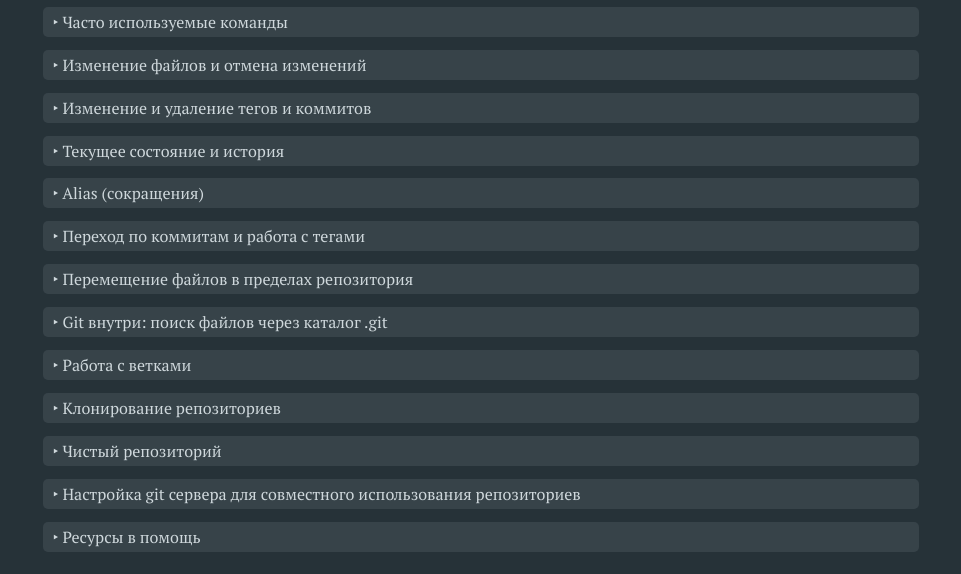
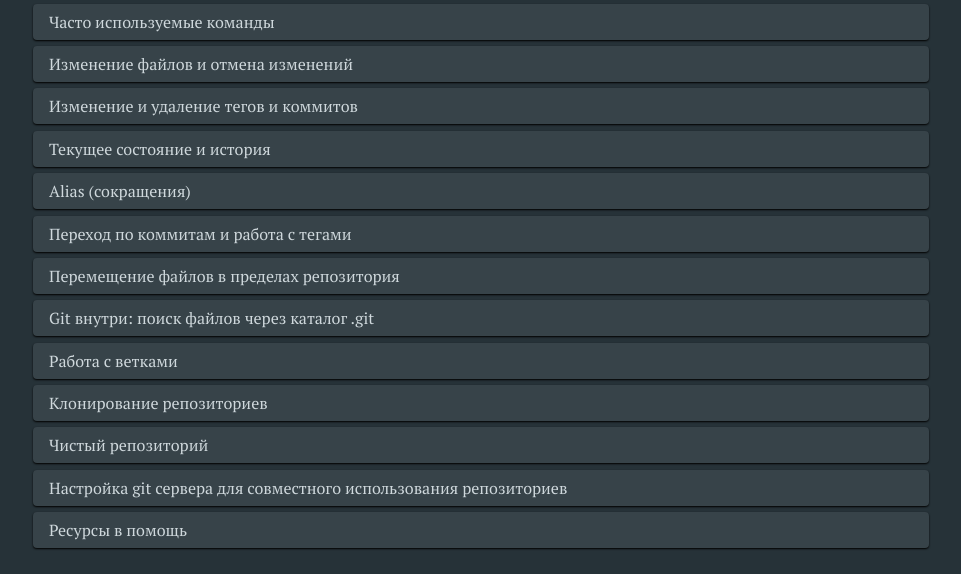
Before and after one commit to AleksiMagner/git-tutor, a plain HTML site: page index.html in a window 1280 px wide. Shown: the part 86-660 px from the top of the page, without its empty margins (159-1120 px from the left). Drawn offline with Linux system fonts and the light colour scheme.

Commit message:
Обновил аккордеон

```diff
--- a/index.html
+++ b/index.html
@@ -10,9 +10,12 @@
 <body>
 	<main>
 		<h1>Руководство по работе с Git</h1>
-		<details>
-			<summary>Часто используемые команды</summary>
+		<span id="items"></span>
 		<section>
+			<span id="item1"></span>
+			<a href="#item1" id="open-item1">Часто используемые команды</a>
+			<a href="#items" id="close-item1">Часто используемые команды</a>
+			<div class="content">
 <pre><code>git add . // добавление всех изменений в индекс
 git com 'Комментарий' // добавление всех изменений в индекс (если файл до этого был уже в индексе) и сохранение (коммит)
 git coma 'Сообщение коммита' // изменение последнего коммита
@@ -25,12 +28,14 @@ git go [name] // переключение на новую ветку, возвр
 git branch -d [namebranch] // удаление ветки
 git push // отправка изменений в оригинальный репозиторий
 git pull // получение последней актуальной версии с оригинального репозитория</code></pre>
+			</div>
 		</section>
-		</details>
 
-		<details>
-			<summary>Изменение файлов и отмена изменений</summary>
 		<section>
+			<span id="item2"></span>
+			<a href="#item2" id="open-item2">Изменение файлов и отмена изменений</a>
+			<a href="#items" id="close-item2">Изменение файлов и отмена изменений</a>
+			<div class="content">
 				<h3>До внесения изменений в индекс</h3>
 				<p>После внесения изменений в файлы репозитория можно сделать следующее:</p>
 				<ul>
@@ -65,12 +70,14 @@ git pull // получение последней актуальной верс
 
 				<p>При использовании команды <code>git commit</code> без параметров появится интерактивное окно редактора, где нужно будет ввести сообщение коммита.</p>
 				<p>После ввода сообщения нужно нажать <code>Ctrl + X</code> &rarr; <code>Y</code> &rarr; <code>Enter</code> для сохранения и выхода из редактора</p>
+			</div>
 		</section>
-		</details>
 
-		<details>
-			<summary>Изменение и удаление тегов и коммитов</summary>
 		<section>
+			<span id="item3"></span>
+			<a href="#item3" id="open-item3">Изменение и удаление тегов и коммитов</a>
+			<a href="#items" id="close-item3">Изменение и удаление тегов и коммитов</a>
+			<div class="content">
 				<h3>Внесение изменений в коммиты</h3>
 				<p>Если вдруг после сделанного коммита появилась необходимость внести несколько мелких изменений и делать ради этого новый коммит не нужно, можно перезаписать последний коммит.</p>
 				<p>Добавляем в индекс новые изменения после последнего сделанного коммита:</p>
@@ -112,12 +119,14 @@ git pull // получение последней актуальной верс
 				<h3>Удаление тега oops (уборка)</h3>
 				<p>Тег <code>oops</code> свою функцию выполнил. Чтобы удалить его и коммиты, на которые он ссылался, воспользуемся сборщиком мусора:</p>
 				<pre><code>git tag -d oops</code></pre>
+			</div>
 		</section>
-		</details>
 
-		<details>
-			<summary>Текущее состояние и история</summary>
 		<section>
+			<span id="item4"></span>
+			<a href="#item4" id="open-item4">Текущее состояние и история</a>
+			<a href="#items" id="close-item4">Текущее состояние и история</a>
+			<div class="content">
 				<p>Проверка текущего состояния:</p>
 				<pre><code>git status</code></pre>
 
@@ -154,12 +163,14 @@ git pull // получение последней актуальной верс
 				<p>Показ коммитов со всех веток:</p>
 				<pre><code>git log --graph --all</code></pre>
 				<p>При использовании ключа <code>--graph</code> можно графически увидеть есть ли расхождения в ветках и какой коммит является предшественником расхождения.</p>
+			</div>
 		</section>
-		</details>
 
-		<details>
-			<summary>Alias (сокращения)</summary>
 		<section>
+			<span id="item5"></span>
+			<a href="#item5" id="open-item5">Alias (сокращения)</a>
+			<a href="#items" id="close-item5">Alias (сокращения)</a>
+			<div class="content">
 				<p>Бывает неудобно постоянно вводить одни и те же команды. Можно настроить сокращения в файле настроек git.</p>
 				<p>Для этого нужно открыть файл ~/.gitconfig и добавить в него сокращения команд. Например:</p>
 <pre><code>[alias]
@@ -174,12 +185,14 @@ git pull // получение последней актуальной верс
   dump = cat-file -p
 </code></pre>
 				<p>Теперь набор команды, например, <code>git com 'Сообщение коммита'</code> будет аналогичен <code>git commit -a -m 'Сообщение коммита'</code>.</p>
+			</div>
 		</section>
-		</details>
 
-		<details>
-			<summary>Переход по коммитам и работа с тегами</summary>
 		<section>
+			<span id="item6"></span>
+			<a href="#item6" id="open-item6">Переход по коммитам и работа с тегами</a>
+			<a href="#items" id="close-item6">Переход по коммитам и работа с тегами</a>
+			<div class="content">
 				<p>Получить доступ к сохранённой версии файла можно трёмя способами:</p>
 				<ul>
 					<li>Переход по хэшу коммита;</li>
@@ -205,12 +218,14 @@ git pull // получение последней актуальной верс
 				<p>Для обозначения относительной ссылки используется символ «^». Один такой символ перемещает по дереву на 1 коммит.</p>
 				<p>Например, если необходимо перейти на 3 коммита назад в ветке master:</p>
 				<pre><code>git checkout master^^^</code></pre>
+			</div>
 		</section>
-		</details>
 
-		<details>
-			<summary>Перемещение файлов в пределах репозитория</summary>
 		<section>
+			<span id="item7"></span>
+			<a href="#item7" id="open-item7">Перемещение файлов в пределах репозитория</a>
+			<a href="#items" id="close-item7">Перемещение файлов в пределах репозитория</a>
+			<div class="content">
 				<p>Предположим, нужно переместить файл <code>style.css</code> в каталог <code>css</code>:</p>
 <pre><code>mkdir css // создали каталог
 git mv style.css css // переместили файл
@@ -228,12 +243,14 @@ mv style.css css // перемещение файла посредством к
 git add css/style.css
 git rm style.css
 </code></pre>
+			</div>
 		</section>
-		</details>
 
-		<details>
-			<summary>Git внутри: поиск файлов через каталог .git</summary>
 		<section>
+			<span id="item8"></span>
+			<a href="#item8" id="open-item8">Git внутри: поиск файлов через каталог .git</a>
+			<a href="#items" id="close-item8">Git внутри: поиск файлов через каталог .git</a>
+			<div class="content">
 				<p>Поиск последнего коммита:</p>
 				<pre><code>git log -1</code></pre>
 				<p>Вывод последнего коммита:</p>
@@ -248,12 +265,14 @@ git cat-file -p [hash]</code></pre>
 				<pre><code>git cat-file -p [cathash]</code></pre>
 				<p>Вывод файла:</p>
 				<pre><code>git cat-file -p [filehash]</code></pre>
+			</div>
 		</section>
-		</details>
 
-		<details>
-			<summary>Работа с ветками</summary>
 		<section>
+			<span id="item9"></span>
+			<a href="#item9" id="open-item9">Работа с ветками</a>
+			<a href="#items" id="close-item9">Работа с ветками</a>
+			<div class="content">
 				<p>Просмотр локальных веток:</p>
 				<pre><code>git branch</code></pre>
 
@@ -297,12 +316,14 @@ git log --graph --all</code></pre>
 				</ul>
 
 				<p>Учитывая приведённые выше рекомендации, я предпочитаю использовать <code>rebase</code> для кратковременных, локальных веток, а слияние для веток в публичном репозитории.</p>
+			</div>
 		</section>
-		</details>
 
-		<details>
-			<summary>Клонирование репозиториев</summary>
 		<section>
+			<span id="item10"></span>
+			<a href="#item10" id="open-item10">Клонирование репозиториев</a>
+			<a href="#items" id="close-item10">Клонирование репозиториев</a>
+			<div class="content">
 				<p>Перед клонированием нужно находиться в рабочем каталоге, где нужно создать клон.</p>
 				<p>Для проверки, можно узнать текущее месторасположение:</p>
 <pre><code>pwd // показывает полный путь к текущему каталогу
@@ -327,12 +348,14 @@ git branch // список локальных веток клона
 git branch -a // список и удалённых, и локальных веток</code></pre>
 
 				<p>Git выводит все коммиты в оригинальный репозиторий, но ветки в удалённом репозитории не рассматриваются как локальные. Если мы хотим собственную ветку, мы должны сами её создать.</p>
+			</div>
 		</section>
-		</details>
 
-		<details>
-			<summary>Чистый репозиторий</summary>
 		<section>
+			<span id="item11"></span>
+			<a href="#item11" id="open-item11">Чистый репозиторий</a>
+			<a href="#items" id="close-item11">Чистый репозиторий</a>
+			<div class="content">
 				<p>Чистые репозитории (без рабочих каталогов) обычно используются для расшаривания.</p>
 				<p>Обычный git-репозиторий подразумевает, что вы будете использовать его как рабочую директорию, поэтому вместе с файлами проекта в актуальной версии, git хранит все служебные, «чисто-репозиториевские» файлы в поддиректории <code>.git</code>.</p>
 				<p>В удалённых репозиториях нет смысла хранить рабочие файлы на диске (как это делается в рабочих копиях), а всё что им действительно нужно — это дельты изменений и другие бинарные данные репозитория.</p>
@@ -358,12 +381,14 @@ git branch -a // список и удалённых, и локальных ве
 				<p>где <code>shared</code> &ndash; имя удалённого репо, <code>../repo.git</code> &ndash; путь к нему</p>
 				<pre><code>git branch --track shared master // добавил ветку shared, которая отслеживает master на общем репо</code></pre>
 				<pre><code>git pull shared master // получение и слитие данных из репо shared, ветка master</code></pre>
+			</div>
 		</section>
-		</details>
 
-		<details>
-			<summary>Настройка git сервера для совместного использования репозиториев</summary>
 		<section>
+			<span id="item12"></span>
+			<a href="#item12" id="open-item12">Настройка git сервера для совместного использования репозиториев</a>
+			<a href="#items" id="close-item12">Настройка git сервера для совместного использования репозиториев</a>
+			<div class="content">
 				<p>Перейти в рабочую директорию.</p>
 				<p>Запуск git сервера:</p>
 				<pre><code>git daemon --verbose --export-all --base-path=.</code></pre>
@@ -377,19 +402,21 @@ ls</code></pre>
 
 				<h3>Отправка в Git Daemon</h3>
 				<p>Если вы хотите совершить отправку в репозиторий <code>Git Daemon</code>, добавьте метку <code>--enable=receive-pack</code> к команде <code>git daemon</code>. Будьте осторожны, этот сервер не производит аутентификацию, поэтому любой может отправлять изменения в ваш репозиторий.</p>
+			</div>
 		</section>
-		</details>
 
-		<details>
-			<summary>Ресурсы в помощь</summary>
 		<section>
+			<span id="item13"></span>
+			<a href="#item13" id="open-item13">Ресурсы в помощь</a>
+			<a href="#items" id="close-item13">Ресурсы в помощь</a>
+			<div class="content">
 				<p><a href="https://githowto.com/ru" target="_blank">Git How To</a> &ndash; это интерактивный тур, который познакомит вас с основами Git</p>
 				<p><a href="https://git-scm.com/book/ru/v2" target="_blank">Книга Pro Git на русском</a></p>
 				<p><a href="https://learngitbranching.js.org/" target="_blank">LearnGitBranching</a> &ndash; интерактивное онлайн-приложение, помогает новичкам постичь мощные возможности ветвления и работы с git.</p>
 				<p><a href="https://habr.com/ru/post/106912/" target="_blank">Удачная модель ветвления для Git</a> &ndash; используется при разработке проектов.</p>
 				<p><a href="http://gitignore.io/" target="_blank">gitignore</a> &ndash; облегчает создание файлов <code>.gitignore</code> для проектов.</p>
+			</div>
 		</section>
-		</details>
 	</main>
 
 </body>
--- a/style.css
+++ b/style.css
@@ -8,6 +8,7 @@
 	--code: #00e676;
 	--selected_fg: #fff;
 	--selected_bg: #00bcd4;
+	--shadow: #000;
 }
 
 ::selection {
@@ -67,14 +68,10 @@ main {
 	margin: 0 auto;
 }
 
-section {
-	margin-top: 2em;
-}
-
 h1, h2, h3 {
 	display: block;
 	padding: 1em 0 .5em;
-	font-family: 'Roboto', sans-serif;
+	font-family: Roboto, sans-serif;
 	font-weight: 500;
 	color: var(--fg);
 }
@@ -94,39 +91,47 @@ h3 {
 	line-height: .7;
 }
 
-details {
-  margin: .4em;
-  padding: 1.5%;
-  border-radius: 4px;
-  border: 1px solid transparent;
+[id*='open-item'],
+[id*='close-item'] {
+  display: block;
+  margin-top: .4em;
+	padding: 8px 16px;
+  color: var(--fg);
+	border-radius: 4px;
+  background: var(--fg_light);
+	box-shadow: 0 1px 2px var(--shadow);
 }
 
-summary {
-  margin: -.7em;
-  padding: 5px 10px;
-  cursor: pointer;
-  border-radius: 5px;
-  background: var(--fg_light);
-}
-
-/* Chrome, Opera, Safari */
-details summary::-webkit-details-marker {
+[id*='close-item'] {
   display: none;
 }
 
-/* Firefox */
-details, summary {
+.content {
+  position: relative;
+  margin: 0 auto;
+  padding: 0 5%;
+  width: 98%;
+  height: 0;
+	border-radius: 0 0 4px 4px;
+	box-shadow: 1px 2px 4px var(--shadow);
+  overflow: hidden;
+  transition: all .1s ease;
+	z-index: -1;
+}
+
+span:target ~ .content {
+  display: block;
+  padding-top: 10px;
+  padding-bottom: 25px;
+  height: auto;
+}
+
+span:target ~ [id*='close-item'] {
   display: block;
 }
 
-details summary:before,
-details[open] > details summary:before {
-  content: '\2023  ';
-}
-
-details[open] summary:before,
-details[open] > details[open] summary:before {
-  content: '\270e ';
+span:target ~ [id*='open-item'] {
+  display: none;
 }
 
 p {
@@ -151,7 +156,7 @@ pre code {
 
 pre {
 	display: block;
-	margin: 1.7em 5em;
+	margin: 1.2em 3em;
 	padding: .7em;
 	font-family: Menlo, Monaco, Consolas, 'Courier New', monospace;
 	font-size: .8em;
```
Lines whose indentation alone changed are shown as unchanged.
